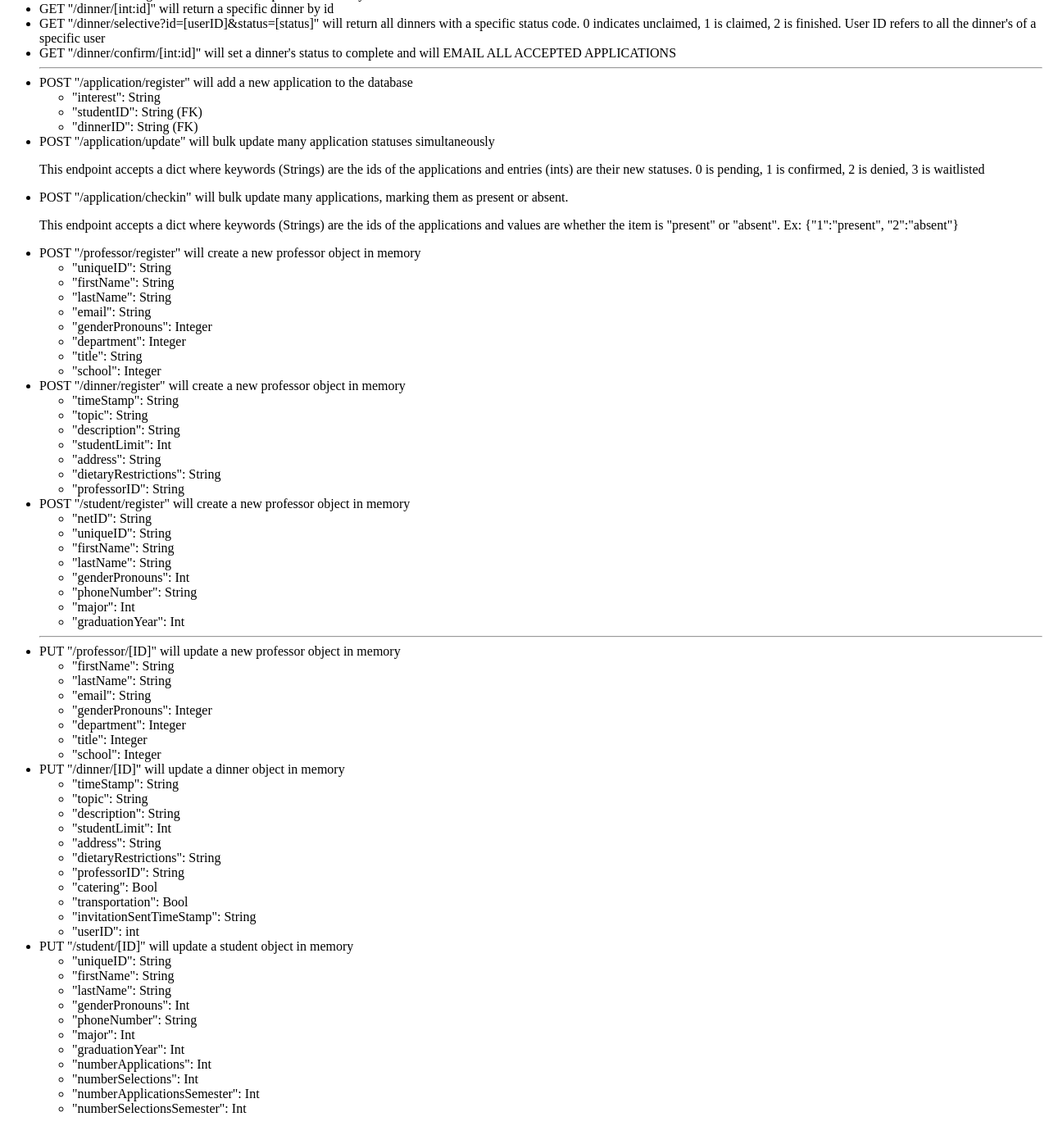
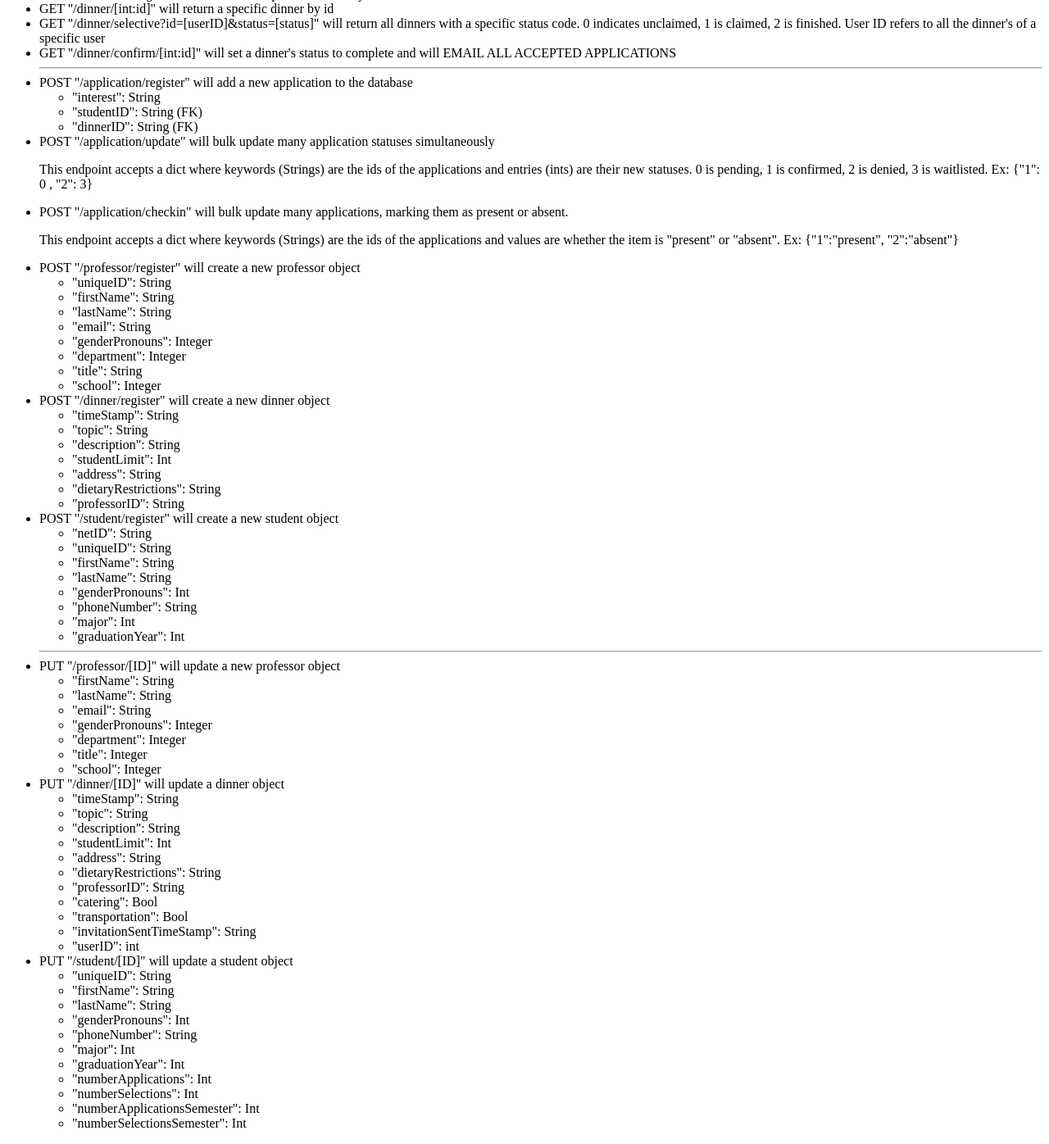
Before and after one commit to lhpc1/Duke-Conversations, a Flask app: page / in a window 1280 px wide. Shown: the part 280-1676 px from the top of the page at 82% size. Before the commit the page ends 1638 px from the top, so only its background shows below. Run offline with Flask 2, Linux system fonts and the light colour scheme.

Commit message:
Improved docs

```diff
--- a/templates/index.html
+++ b/templates/index.html
@@ -29,12 +29,12 @@
   </ul>
 
   <li> POST "/application/update" will bulk update many application statuses simultaneously</li>
-  <p> This endpoint accepts a dict where keywords (Strings) are the ids of the applications and entries (ints) are their new statuses. 0 is pending, 1 is confirmed, 2 is denied, 3 is waitlisted </p>
+  <p> This endpoint accepts a dict where keywords (Strings) are the ids of the applications and entries (ints) are their new statuses. 0 is pending, 1 is confirmed, 2 is denied, 3 is waitlisted. Ex: {"1": 0 , "2": 3} </p>
 
   <li> POST "/application/checkin" will bulk update many applications, marking them as present or absent.</li>
   <p> This endpoint accepts a dict where keywords (Strings) are the ids of the applications and values are whether the item is "present"  or "absent". Ex: {"1":"present", "2":"absent"}</p>
 
-  <li> POST "/professor/register" will create a new professor object in memory </li>
+  <li> POST "/professor/register" will create a new professor object   </li>
     <ul>
     <li> "uniqueID": String </li>
     <li> "firstName": String </li>
@@ -46,7 +46,7 @@
     <li> "school": Integer </li>
   </ul>
 
-  <li> POST "/dinner/register" will create a new professor object in memory </li>
+  <li> POST "/dinner/register" will create a new dinner object  </li>
   <ul>
     <li> "timeStamp": String </li>
     <li> "topic": String </li>
@@ -57,7 +57,7 @@
     <li> "professorID": String </li>
   </ul>
 
-  <li> POST "/student/register" will create a new professor object in memory </li>
+  <li> POST "/student/register" will create a new student object </li>
   <ul>
     <li> "netID": String </li>
     <li> "uniqueID": String </li>
@@ -71,7 +71,7 @@
 
   <hr>
 
-  <li> PUT "/professor/[ID]" will update a new professor object in memory </li>
+  <li> PUT "/professor/[ID]" will update a new professor object   </li>
   <ul>
     <li> "firstName": String </li>
     <li> "lastName": String </li>
@@ -83,7 +83,7 @@
   </ul>
 
 
-  <li> PUT "/dinner/[ID]" will update a dinner object in memory </li>
+  <li> PUT "/dinner/[ID]" will update a dinner object   </li>
   <ul>
     <li> "timeStamp": String </li>
     <li> "topic": String </li>
@@ -98,7 +98,7 @@
     <li> "userID": int </li>
   </ul>
 
-  <li> PUT "/student/[ID]" will update a  student object in memory </li>
+  <li> PUT "/student/[ID]" will update a  student object   </li>
   <ul>
     <li> "uniqueID": String </li>
     <li> "firstName": String </li>
```
